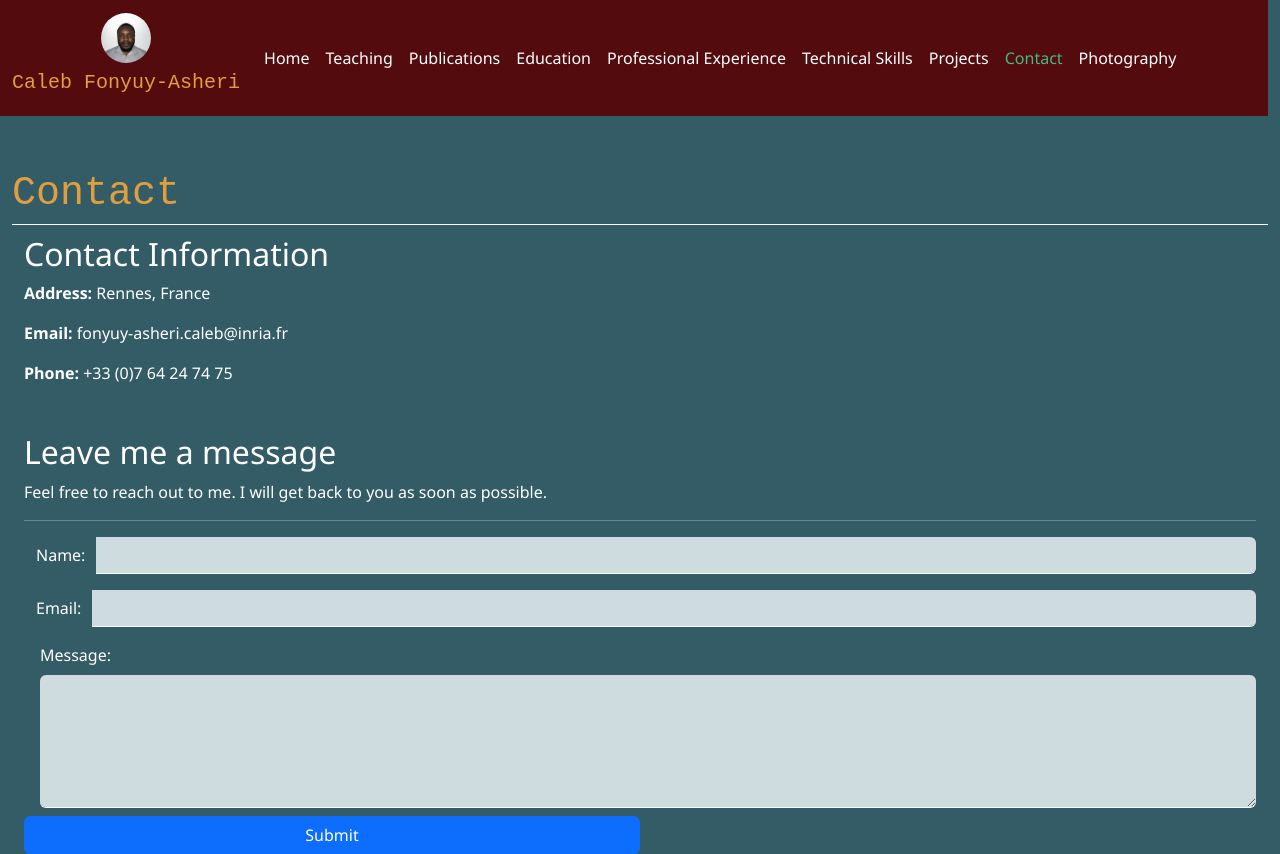
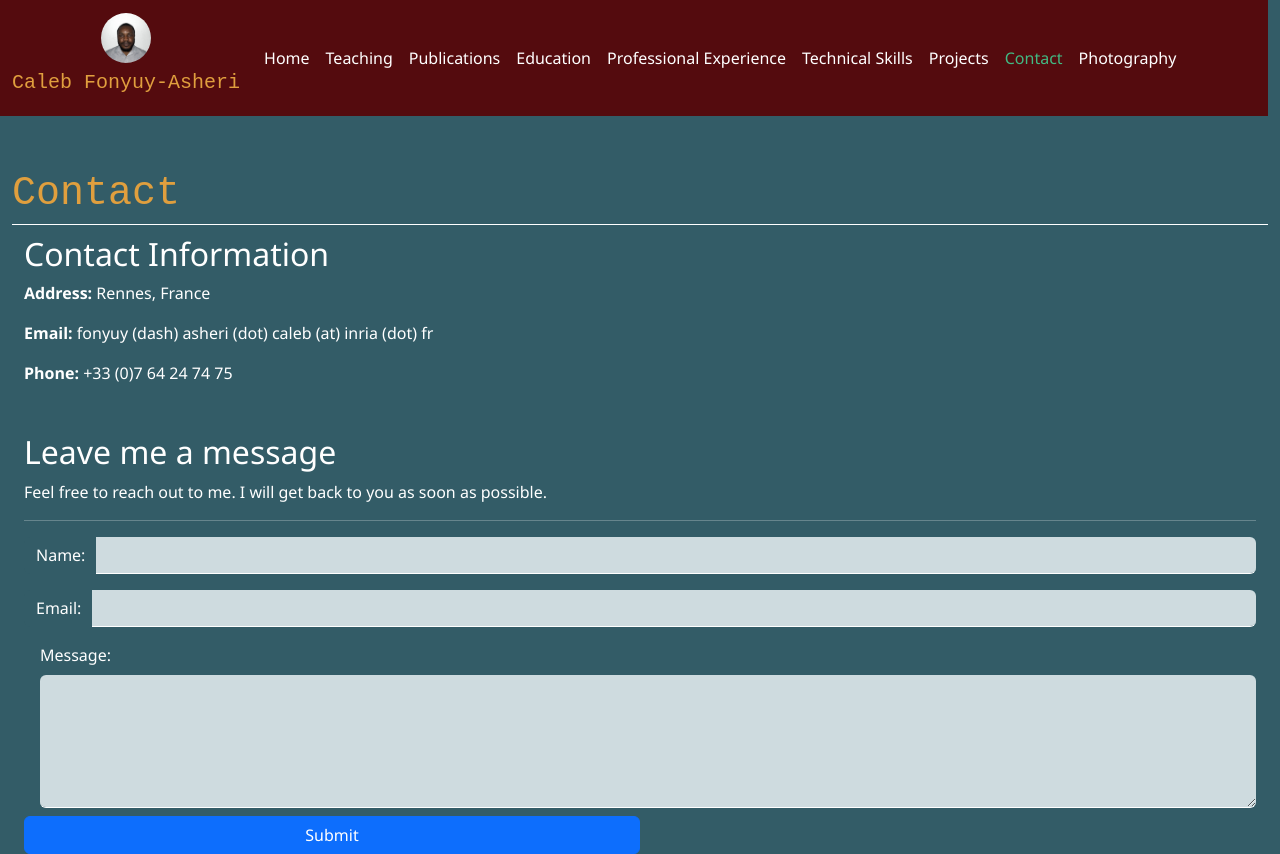
Before and after one commit to Calebfonyuy/Calebfonyuy, a JavaScript app: page /contact in a window 1280 px wide. Built offline with nearby package versions, Linux system fonts and the light colour scheme.

Commit message:
updated email on contact page

```diff
--- a/src/components/extras/Contact.vue
+++ b/src/components/extras/Contact.vue
@@ -5,7 +5,7 @@
             <div class="container-fluid mb-3">
                 <h2>Contact Information</h2>
                 <p><strong>Address:</strong> Rennes, France</p>
-                <p><strong>Email:</strong> fonyuy-asheri.caleb@inria.fr</p>
+                <p><strong>Email:</strong> fonyuy (dash) asheri (dot) caleb (at) inria (dot) fr</p>
                 <p><strong>Phone:</strong> +33 (0)7 64 24 74 75</p>
             </div>
             <div class="container-fluid contact-form mt-5">
```
